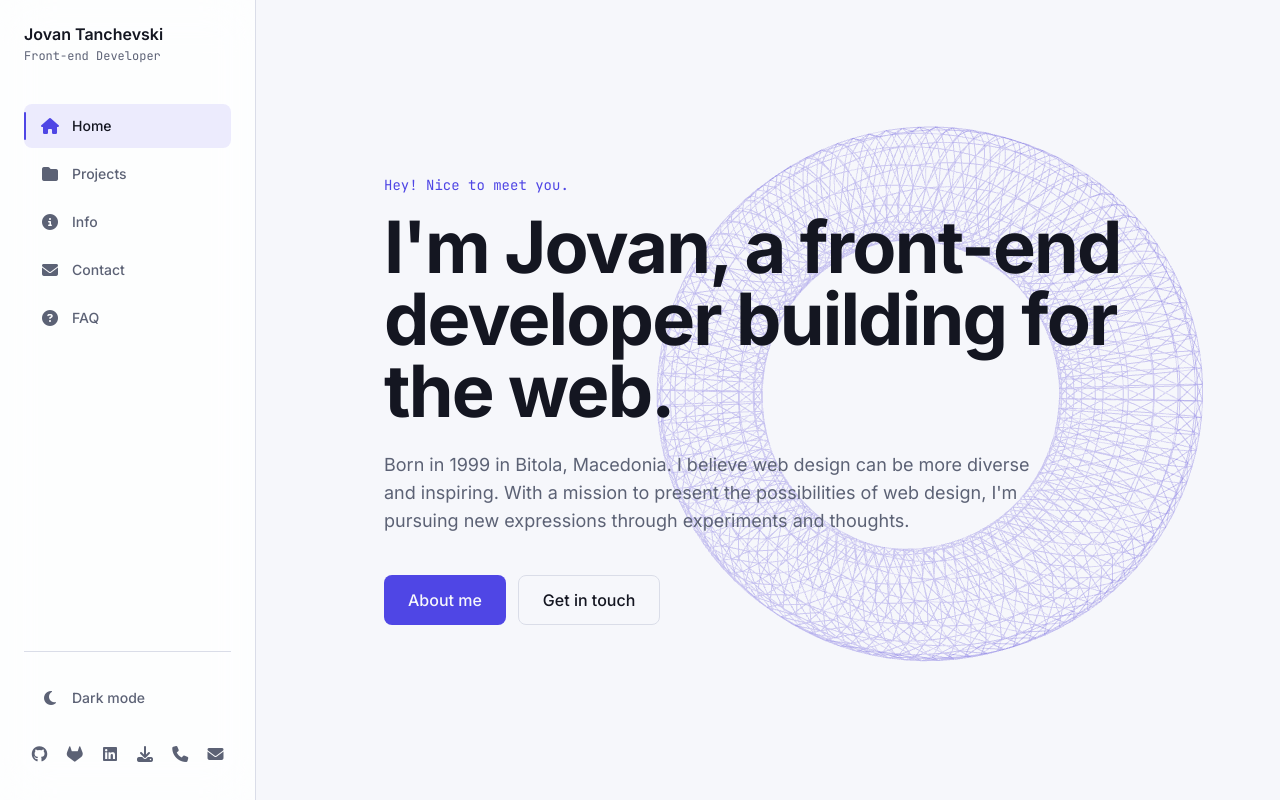
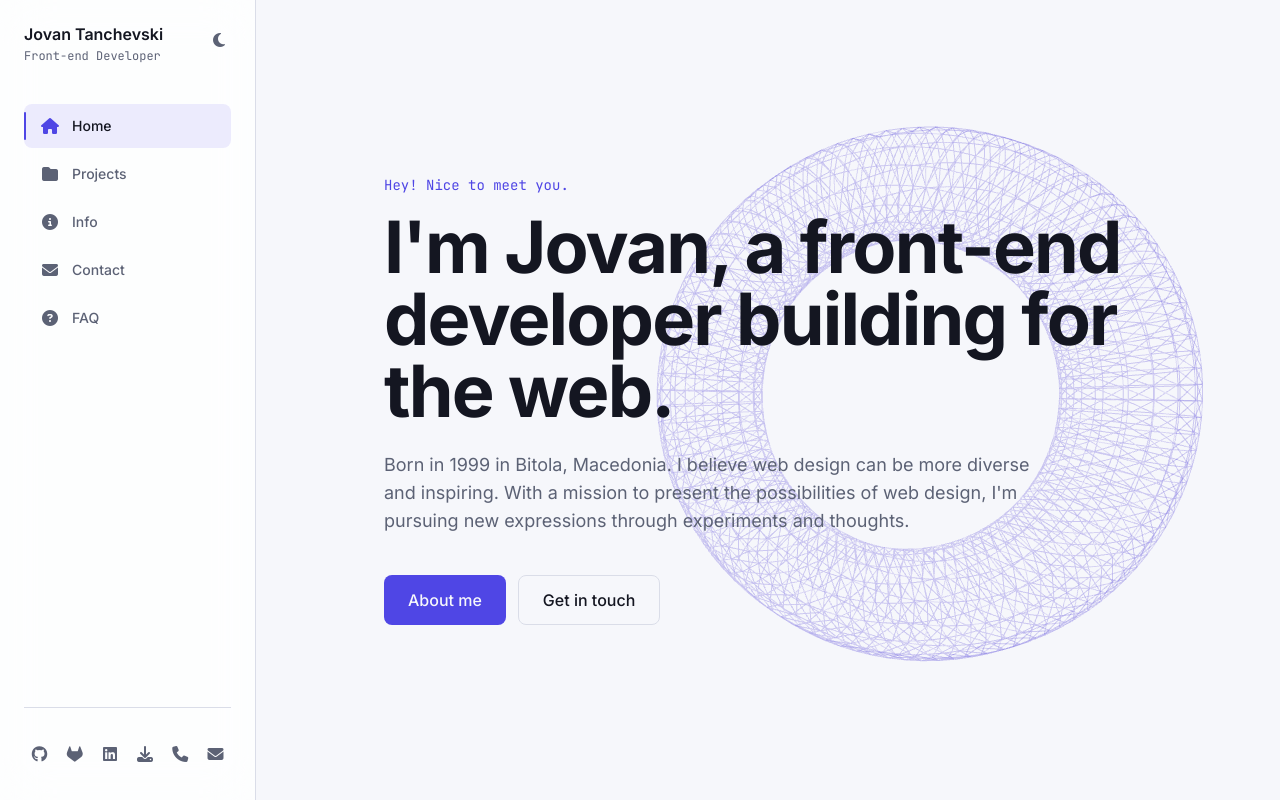
Before and after one commit to JovanTanchevski/portfolio-webpage, a React (Vite) app: page / in a window 1280 px wide. Built offline with nearby package versions, Linux system fonts and the light colour scheme; no server answers.

Commit message:
Make theme toggle an icon-only button in the sidebar header

```diff
--- a/src/ui/Sidebar.tsx
+++ b/src/ui/Sidebar.tsx
@@ -71,13 +71,23 @@ function Sidebar({ currentSection, onSectionChange, isOpen, onToggle, theme, onT
               <p className="font-semibold text-fg leading-tight">Jovan Tanchevski</p>
               <p className="font-mono text-xs text-muted mt-1">Front-end Developer</p>
             </div>
+            <div className="flex items-center -mt-1 -mr-2">
               <button
-              className="md:hidden text-muted hover:text-fg transition-colors w-11 h-11 -mt-2 -mr-3 flex items-center justify-center"
+                onClick={onToggleTheme}
+                className="text-muted hover:text-accent transition-colors w-10 h-10 flex items-center justify-center rounded-lg"
+                aria-label={`Switch to ${theme === 'dark' ? 'light' : 'dark'} theme`}
+                title={`Switch to ${theme === 'dark' ? 'light' : 'dark'} theme`}
+              >
+                <i className={`fas ${theme === 'dark' ? 'fa-sun' : 'fa-moon'}`}></i>
+              </button>
+              <button
+                className="md:hidden text-muted hover:text-fg transition-colors w-10 h-10 flex items-center justify-center"
                 onClick={() => onToggle(false)}
                 aria-label="Close menu"
               >
                 <i className="fas fa-times text-xl"></i>
               </button>
+            </div>
           </div>
 
           <nav className="flex flex-col space-y-1 flex-1" aria-label="Main">
@@ -112,16 +122,6 @@ function Sidebar({ currentSection, onSectionChange, isOpen, onToggle, theme, onT
           </nav>
 
           <div className="mt-auto pt-6 border-t border-line">
-            <button
-              onClick={onToggleTheme}
-              className="w-full flex items-center gap-3 px-4 py-3 mb-3 rounded-lg text-muted hover:text-fg hover:bg-fg/5 transition-colors"
-              aria-label={`Switch to ${theme === 'dark' ? 'light' : 'dark'} mode`}
-            >
-              <i className={`fas ${theme === 'dark' ? 'fa-sun' : 'fa-moon'} w-5 text-center`}></i>
-              <span className="text-sm font-medium">
-                {theme === 'dark' ? 'Light mode' : 'Dark mode'}
-              </span>
-            </button>
             <div className="grid grid-cols-6 gap-1">
               {sidebarData.socialLinks.map((link, idx) => (
                 <a
```
Lines whose indentation alone changed are shown as unchanged.
